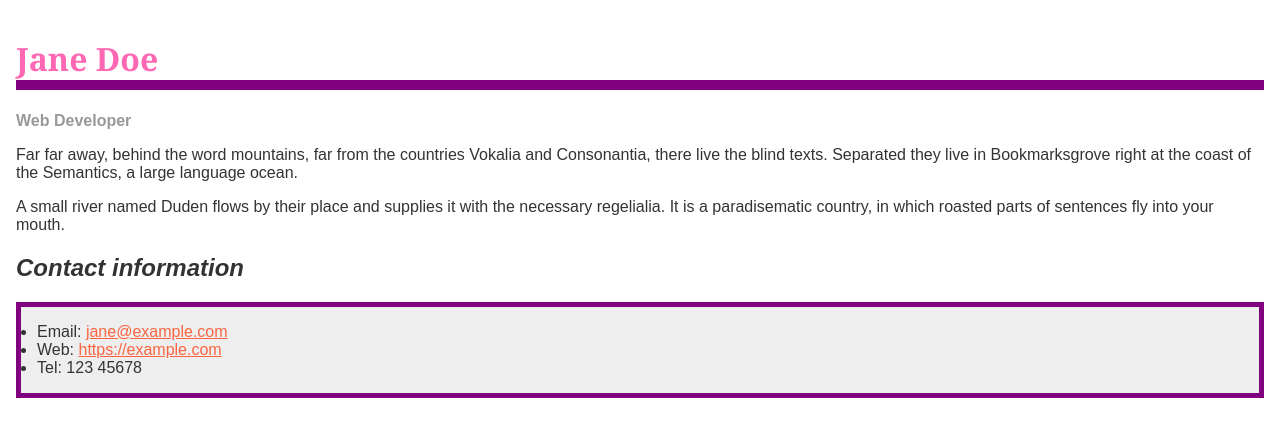
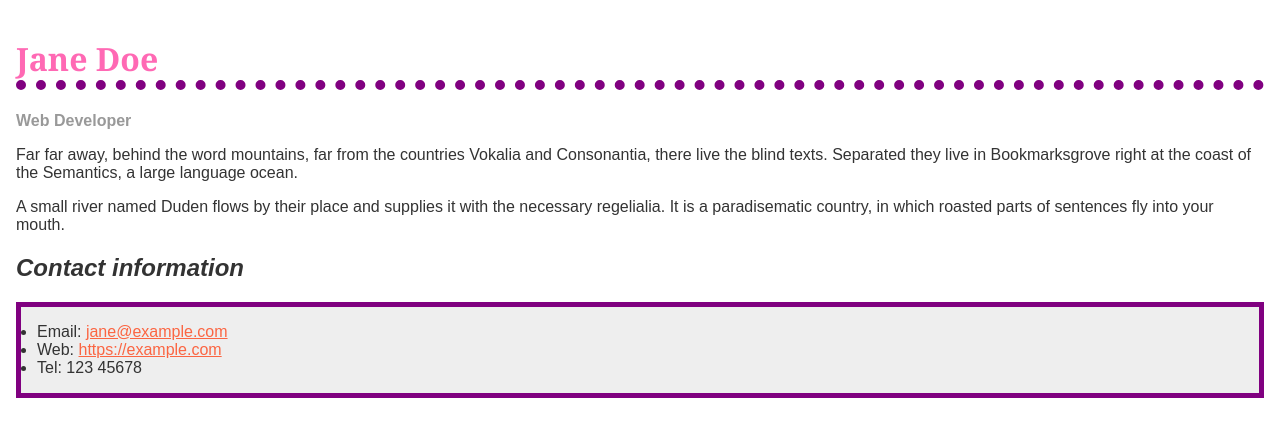
Before and after one commit to IBurningIceI/IBurningIceI.github.io, a plain HTML site: page assignment3/part1/biog-download.html in a window 1280 px wide. Drawn offline with Linux system fonts and the light colour scheme.

Commit message:
Fixed Bottom Border

```diff
--- a/assignment3/part1/biog-download.html
+++ b/assignment3/part1/biog-download.html
@@ -23,7 +23,7 @@ Assignment 3 - Part 1 html file
         color: hotpink;
         font-size: 2em;
         font-family: Georgia, "Times New Roman", Times, serif;
-        border-bottom: 10px Solid purple;
+        border-bottom: 10px dotted purple;
       }
 
       h2 {
```
